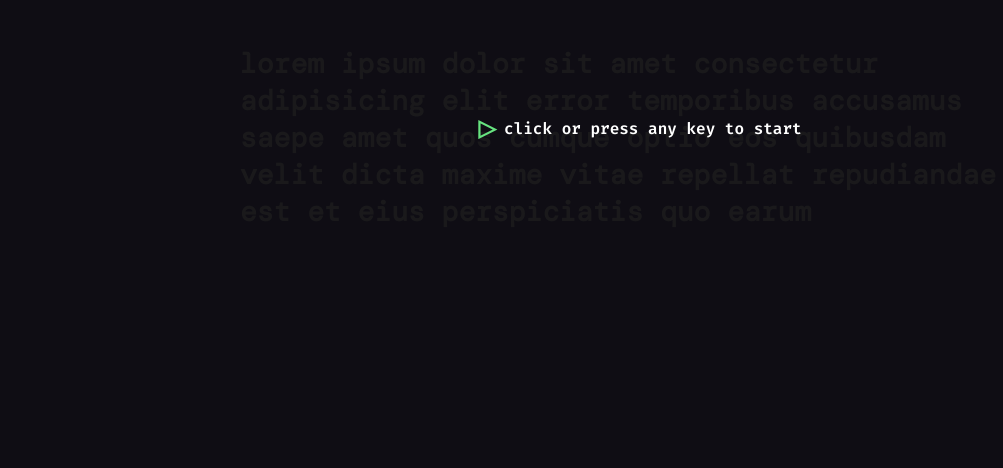
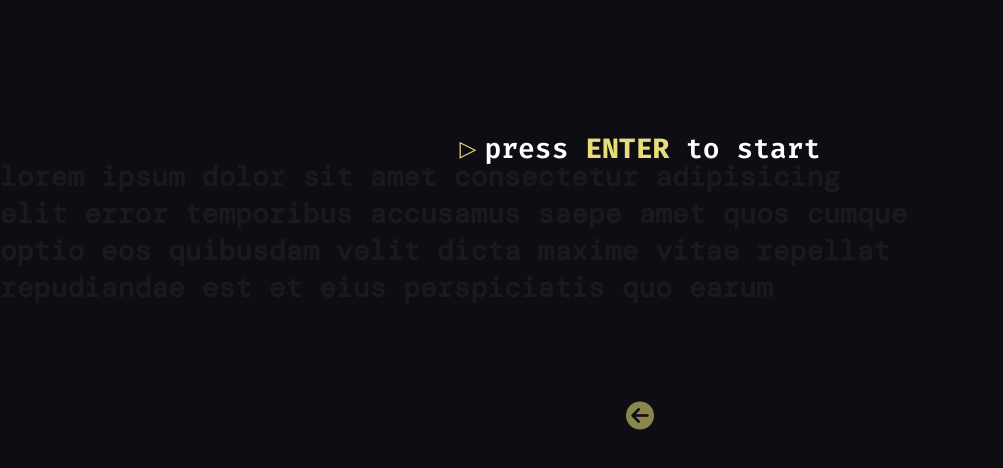
Before and after one commit to dudusohne/fast-typing, a Vue app: page / in a window 1280 px wide. Shown: the part 110-578 px from the top of the page, without its empty margins (0-1003 px from the left). Built offline with nearby package versions, Linux system fonts and the light colour scheme.

Commit message:
few adits to stats, changes in flow, changes modal timer, changes in modal text

```diff
--- a/index.html
+++ b/index.html
@@ -11,6 +11,7 @@
       href="https://fonts.googleapis.com/css2?family=DM+Mono&family=Fira+Code:wght@600;700&family=Inter&display=swap"
       rel="stylesheet"
     />
+    <script src="https://kit.fontawesome.com/a076d05399.js" crossorigin="anonymous"></script>
   </head>
   <body>
     <div id="app"></div>
--- a/src/components/ModalText/ModalText.vue
+++ b/src/components/ModalText/ModalText.vue
@@ -2,8 +2,8 @@
     <div id="myModal" class="modal" v-show="props.isOpen">
         <!-- Modal content -->
         <div class="modal-content">
-            <span class="close">▷</span>
-            <p>click or press any key to start</p>
+            <span style="color: #e7de79; font-size: 22px;">▷</span>
+            <p style="font-size: 28px;">press <b style="color: #e7de79;">ENTER</b>  to start</p>
         </div>
     </div>
 </template>
@@ -49,19 +49,4 @@ const props = defineProps<ModalProps>()
         margin-left: 0.5rem;
     }
 }
-
-.close {
-    color: #67E480;
-    float: right;
-    font-size: 23px;
-    font-weight: bold;
-}
-
-.close:hover,
-.close:focus {
-    color: rgb(24, 70, 13);
-    text-decoration: none;
-    font-size: 28px;
-    cursor: pointer;
-}
 </style>
--- a/src/components/ModalTimer/ModalTimer.vue
+++ b/src/components/ModalTimer/ModalTimer.vue
@@ -1,5 +1,7 @@
 <template>
     <div id="myModal" class="modal-timer" v-show="props.isOpen">
+    <!-- modal header -->
+    <span>Define um novo tempo abaixo ou continue:</span>
         <!-- Modal content -->
         <div class="modal-content">
             <input v-model="props.minutes" type="number"/>
--- a/src/pages/Home/Home.vue
+++ b/src/pages/Home/Home.vue
@@ -12,14 +12,23 @@
                     <p id="text-upper"></p>
                     <p class="back-text">{{ text }}</p>
                 </div>
+                <i
+                    class="fa fa-arrow-circle-left"
+                    style="color: #e7de79; font-size: 28px; margin-top: 20rem;"
+                    aria-hidden="true"
+                    @click="restartAll()"
+                ></i>
             </template>
         </MiddleText>
+
         <ModalText :is-open="modalStart" />
 
         <!-- modal-timer -->
         <div id="myModal" class="modal-timer" v-show="modalTimer">
             <!-- Modal content -->
             <div class="modal-content">
+                <span class="modal-content-header">Defina um novo tempo abaixo</span>
+                <div class="form-timer">
                     <input v-model="minutes" maxlength="2" type="number" class="timer-input" />
                     <p>:</p>
                     <input
@@ -36,6 +45,7 @@
                 </div>
             </div>
         </div>
+    </div>
 </template>
 
 <script setup lang="ts">
@@ -43,6 +53,9 @@ import { HtmlHTMLAttributes, onBeforeMount, onMounted, ref, watch, withDefaults
 
 import MiddleText from '../../components/MiddleText/MiddleText.vue';
 import ModalText from '../../components/ModalText/ModalText.vue';
+import { useRouter } from 'vue-router';
+
+const router = useRouter()
 
 const modalStart = ref<boolean>(false)
 const modalTimer = ref<boolean>(false)
@@ -67,6 +80,10 @@ onBeforeMount(() => {
     });
 })
 
+function restartAll() {
+    window.location.reload();
+}
+
 function handleKeyEvent(keypressed: any, textPrint: HTMLBaseElement, keyCount: number) {
     // let redTextPrint = document.getElementById('text-upper')
 
@@ -79,7 +96,6 @@ function handleKeyEvent(keypressed: any, textPrint: HTMLBaseElement, keyCount: n
         document.getElementById('text-upper').style.color = 'red';
         textPrint.textContent = textPrint.textContent + text[keyCount];
     }
-
 }
 
 function openModalTimer() {
@@ -94,11 +110,9 @@ function sendInputs(minutes: any, seconds: any) {
     } else {
         duration = seconds
     }
-
     modalTimer.value = false;
 
     let textPrint = document.querySelector('#text-upper')
-
     let keyCount: number = -1;
 
     window.addEventListener('keypress', function (key: any) {
@@ -128,6 +142,8 @@ function startTimer(duration: number, display: any) {
 
         if (--timer < 0) {
             timer = duration;
+            clearInterval(duration);
+            router.push('/stats')
         }
 
     }, 1000);
@@ -140,20 +156,28 @@ function startTimer(duration: number, display: any) {
     flex-direction: column;
     align-items: center;
     overflow-wrap: break-word;
+    height: 80vh;
 
     .middle-text {
         #text-upper {
+            position: fixed;
+            width: 57rem;
+            top: 15rem;
+            right: 23rem;
             font-family: "DM Mono", sans-serif;
             font-weight: 900;
             font-size: 28px;
         }
 
         .back-text {
+            position: fixed;
+            width: 57rem;
+            top: 15rem;
+            right: 23rem;
             font-family: "DM Mono", sans-serif;
             font-weight: 900;
             font-size: 28px;
             color: rgba(51, 51, 51, 0.719);
-            margin-top: -4.05rem;
         }
     }
 
@@ -181,7 +205,7 @@ function startTimer(duration: number, display: any) {
 
         .modal-content {
             display: flex;
-            flex-direction: row;
+            flex-direction: column;
             margin: 15% auto;
             padding: 20px;
             width: fit-content;
@@ -189,6 +213,18 @@ function startTimer(duration: number, display: any) {
             align-items: center;
             background-color: #191622;
             border-radius: 12px;
+
+            .modal-content-header {
+                font-size: 1rem;
+                color: #e7de79;
+                justify-content: center;
+                align-items: center;
+            }
+
+            .form-timer {
+                display: flex;
+                flex-direction: row;
+                margin-top: 1.4rem;
 
                 p {
                     font-family: "Fira Code", monospace;
@@ -229,6 +265,7 @@ function startTimer(duration: number, display: any) {
                         opacity: 0.8;
                     }
                 }
+            }
 
             input[type="number"]::-webkit-inner-spin-button,
             input[type="number"]::-webkit-outer-spin-button {
--- a/src/pages/Stats/Stats.vue
+++ b/src/pages/Stats/Stats.vue
@@ -3,20 +3,31 @@
         <span>Time's Up!</span>
         <div class="container">
             <div style="flex-direction: row; display: flex;">
+                <StatsData text="CON" value="70%" />
                 <StatsData text="ACC" value="90%" />
-                <StatsData text="ACC" value="90%" />
-                <StatsData text="ACC" value="90%" />
+                <StatsData text="LPM" value="390" />
             </div>
             <div style="flex-direction: row; display: flex;">
-                <StatsData text="ACC" value="90%" />
-                <StatsData text="ACC" value="90%" />
+                <StatsData text="LETTERS" value="390/460" />
+                <StatsData text="TIME" value="01:00" />
             </div>
+
         </div>
+        <i class="fa fa-arrow-circle-left" style="color: #e7de79; font-size: 28px; margin-top: 2rem;" aria-hidden="true" @click="restartAll()"></i>
     </div>
 </template>
 
 <script setup lang="ts">
 import StatsData from '../../components/StatsData/StatsData.vue';
+
+interface StatsProps {
+    letterError: number;
+    letterFind: number;
+}
+
+function restartAll() {
+    window.location.href = '/'
+}
 </script>
 
 <style lang="scss">
```
Lines whose indentation alone changed are shown as unchanged.
